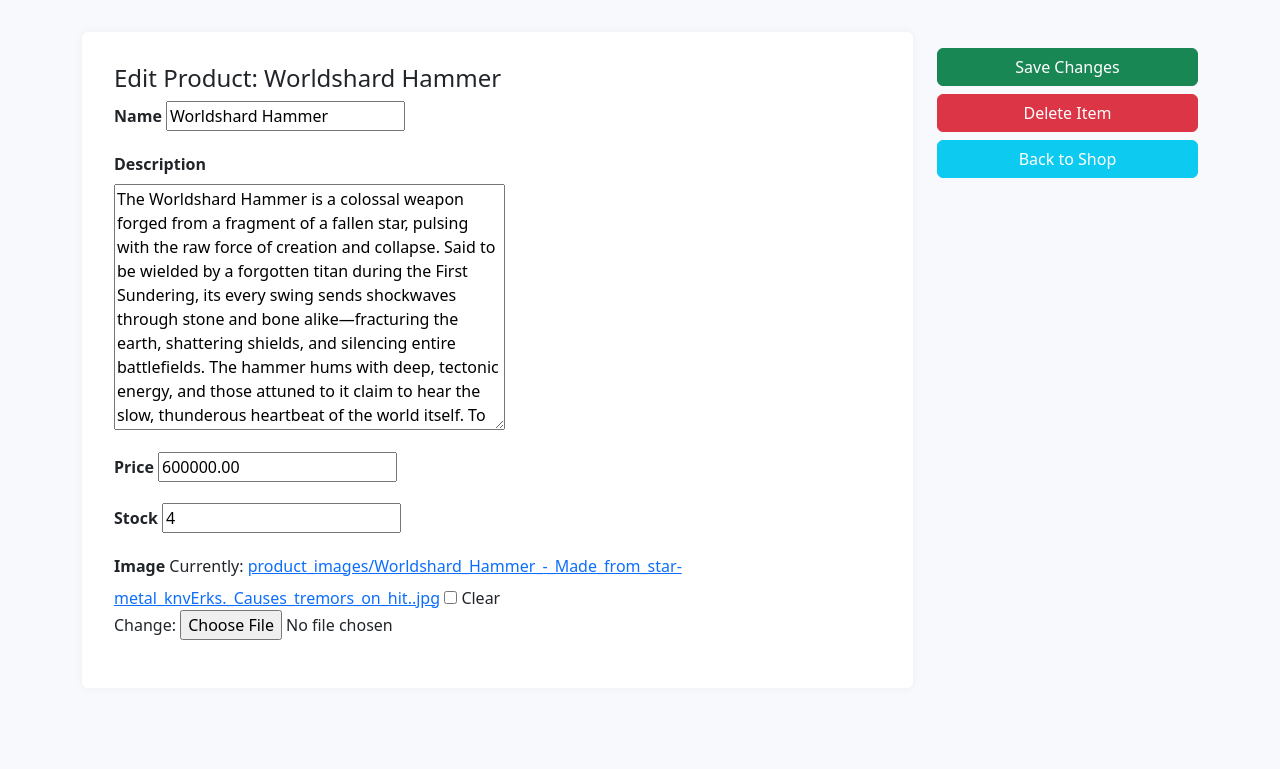
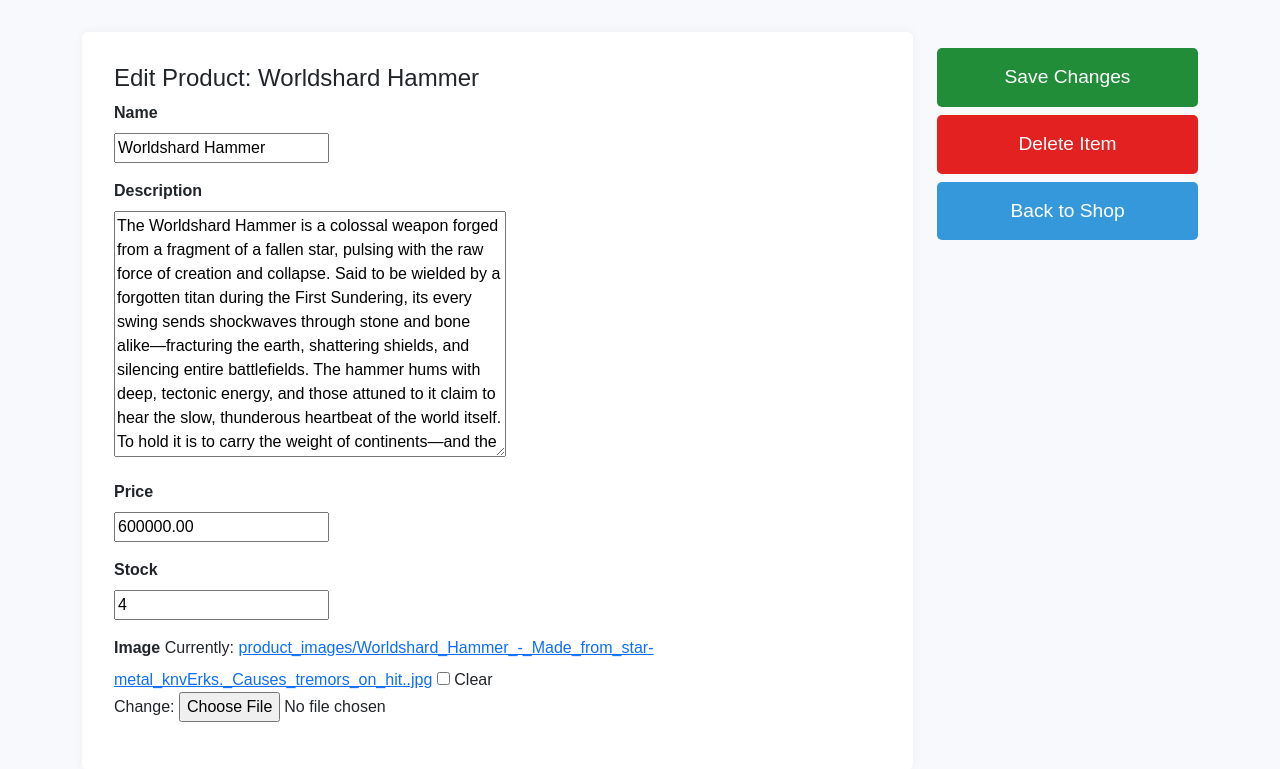
Before and after one commit to marcelogian/CMSC121MP, a Django app: page /edit/1/ in a window 1280 px wide. Shown: the top 769 px of the page. Run offline with Django 5.2, Linux system fonts and the light colour scheme; a user stored in the database is signed in; data comes from the database, SQL or seed files in the repository; both versions use the stored data as it was after the commit.

Commit message:
uhhhhhhhh

```diff
--- a/ECommerce/static/css/account.css
+++ b/ECommerce/static/css/account.css
@@ -171,6 +171,30 @@ body {
 
 }
 
+.btngreen {
+    background-color: #218d39;
+    color: white;
+    padding: 15px 30px;
+    border: none;
+    border-radius: 5px;
+    cursor: pointer;
+    font-size: 1.2rem;
+    transition: background-color 0.3s ease;
+
+}
+
+.btnred {
+    background-color: #e32121;
+    color: white;
+    padding: 15px 30px;
+    border: none;
+    border-radius: 5px;
+    cursor: pointer;
+    font-size: 1.2rem;
+    transition: background-color 0.3s ease;
+
+}
+
 .btn:hover {
     background-color: #2980b9;
 }
--- a/ECommerce/templates/account.html
+++ b/ECommerce/templates/account.html
@@ -34,9 +34,7 @@
             {% if user.id == 1 %}
                 <div class="admin-box">
                     <p><strong>Admin Panel:</strong> Welcome, seller!</p>
-                    <a href="{% url 'selling_screen' %}" class="btn">Go to Selling Screen</a>
-                    <br><br>
-                    <a href="/admin" class="btn">Go to Django Admin</a>
+                    <a href="{% url 'selling_screen' %}" class="btn" style="text-decoration: none;">Go to Selling Screen</a>
                     <br><br>
                 </div>
             {% endif %}
--- a/ECommerce/templates/edit_product.html
+++ b/ECommerce/templates/edit_product.html
@@ -3,8 +3,9 @@
 <html lang="en">
 <head>
     <meta charset="UTF-8">
-    <title>Selling Screen</title>
+    <title>Edit Product</title>
     <link href="https://cdn.jsdelivr.net/npm/bootstrap@5.3.0/dist/css/bootstrap.min.css" rel="stylesheet">
+    <link rel="stylesheet" href="{% static 'css/account.css' %}">
     <style>
         body {
             background-color: #f7f9fc;
@@ -35,7 +36,7 @@
                     {% csrf_token %}
 
                     <div class="mb-3">
-                        <label class="form-label fw-bold">Name</label>
+                        <label class="form-label fw-bold">Name</label><br>
                         {{ form.name }}
                     </div>
 
@@ -45,12 +46,12 @@
                     </div>
 
                     <div class="mb-3">
-                        <label class="form-label fw-bold">Price</label>
+                        <label class="form-label fw-bold">Price</label><br>
                         {{ form.price }}
                     </div>
 
                     <div class="mb-3">
-                        <label class="form-label fw-bold">Stock</label>
+                        <label class="form-label fw-bold">Stock</label><br>
                         {{ form.stock }}
                     </div>
 
@@ -66,8 +67,8 @@
         <div class="col-md-3">
             <div class="right-buttons">
                 <br>
-                <button type="submit" form="form-id" name="_addanother" class="btn btn-success text-white">Save Changes</button>
-                <button type="submit" form="form-id" name="delete" class="btn btn-danger text-white" onclick="return confirm('Are you sure you want to delete this item?')">Delete Item</button>
+                <button type="submit" form="form-id" name="_addanother" class="btngreen">Save Changes</button>
+                <button type="submit" form="form-id" name="delete" class="btnred" onclick="return confirm('Are you sure you want to delete this item?')">Delete Item</button>
                 <a href="{% url 'shop' %}" class="btn btn-info text-white">Back to Shop</a>
             </div>
         </div>
--- a/ECommerce/templates/home.html
+++ b/ECommerce/templates/home.html
@@ -7,7 +7,6 @@
     <meta name="viewport" content="width=device-width, initial-scale=1.0">
     <title>Your Shop</title>
     <link rel="stylesheet" href="https://cdn.jsdelivr.net/npm/bootstrap-icons@1.10.5/font/bootstrap-icons.css">
-
     <link rel="stylesheet" href="{% static 'css/home.css' %}">
 </head>
 <body>
--- a/ECommerce/templates/orders.html
+++ b/ECommerce/templates/orders.html
@@ -5,7 +5,7 @@
 <head>
     <meta charset="UTF-8">
     <meta name="viewport" content="width=device-width, initial-scale=1.0">
-    <title>Your Shop</title>
+    <title>Your Shop - Orders</title>
     <link rel="stylesheet" href="https://cdn.jsdelivr.net/npm/bootstrap-icons@1.10.5/font/bootstrap-icons.css">
         <link rel="stylesheet" href="{% static 'css/orders.css' %}">
 </head>
--- a/ECommerce/urls.py
+++ b/ECommerce/urls.py
@@ -1,6 +1,8 @@
 from django.contrib import admin
 from django.urls import path
 from . import views
+from django.conf import settings
+from django.conf.urls.static import static
 
 urlpatterns = [
     path('admin/', admin.site.urls, name='admin'),
@@ -13,5 +15,8 @@ urlpatterns = [
     path('logout/', views.logout_view, name='logout'),
     path('sell/', views.selling_screen, name='selling_screen'),
     path('edit/<int:product_id>/', views.edit_product, name='edit_product'),
+]
 
-]
+
+if settings.DEBUG:
+    urlpatterns += static(settings.MEDIA_URL, document_root=settings.MEDIA_ROOT)
--- a/ECommerce/views.py
+++ b/ECommerce/views.py
@@ -118,7 +118,6 @@ def selling_screen(request):
             if '_addanother' in request.POST:
                 messages.success(request, "Product saved. Add another.")
                 return redirect('selling_screen')
-
     else:
         form = ProductForm()
 
```
Also changed, not shown: ECommerce/static/css/shop.css (+33 -0 lines), ECommerce/templates/selling_screen.html (+9 -8 lines), ECommerce/templates/shop.html (+18 -12 lines), ECommerce/forms.py (line endings or trailing spaces), ECommerce/product_images/Worldshard_Hammer_-_Made_from_star-metal._Causes_tremors_on_hit..jpg (added), ECommerce/product_images/Worldshard_Hammer_-_Made_from_star-metal_knvErks._Causes_tremors_on_hit..jpg (added), ECommerce/settings.py (line endings or trailing spaces), db.sqlite3.
